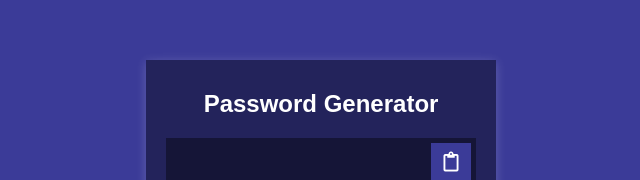
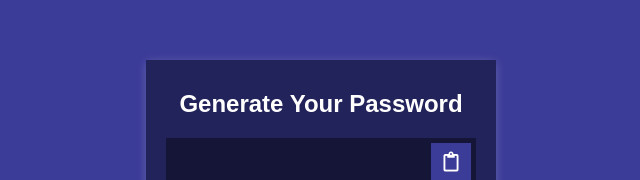
Before and after one commit to Sreeja-Banik/GeneratePassword, a plain HTML site: page index.html in a window 1280 px wide. Shown: the part 156-336 px from the top of the page, without its empty margins (319-959 px from the left). Drawn offline with Linux system fonts and the light colour scheme; a web font is replaced by a local one.

Commit message:
changing title

```diff
--- a/index.html
+++ b/index.html
@@ -9,7 +9,7 @@
   </head>
   <body>
     <div class="container">
-      <h2>Password Generator</h2>
+      <h2>Generate Your Password</h2>
       <div class="result-container">
         <span id="result"></span>
         <button class="btn" id="clipboard">
```
